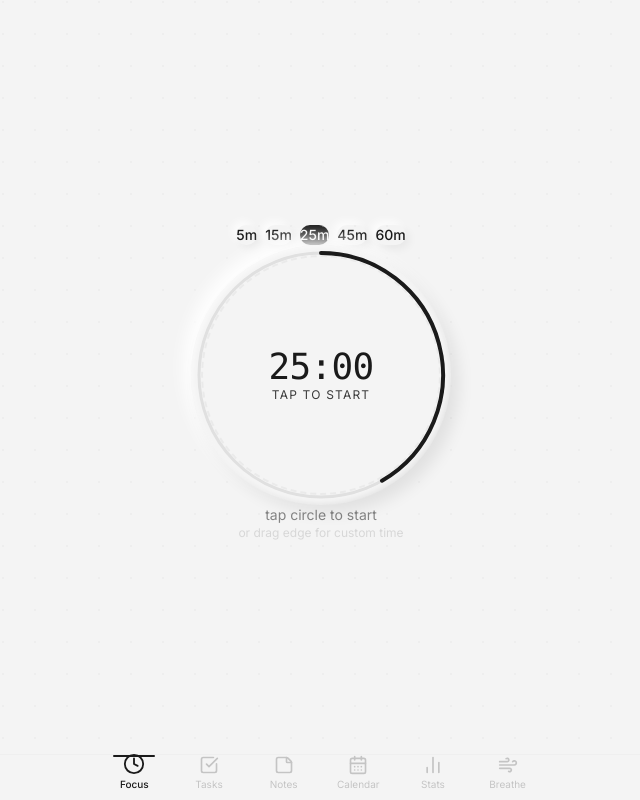
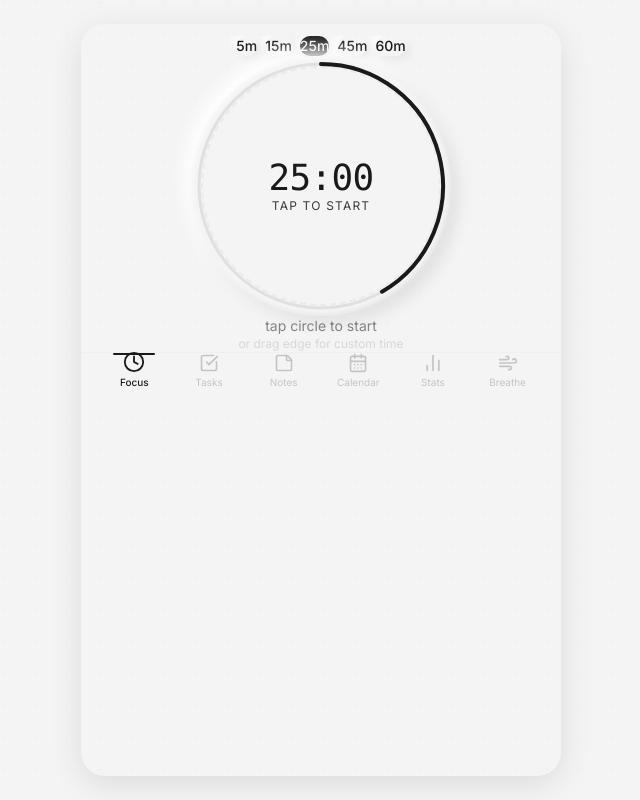
Before and after one commit to Nathanellevy-DI/TheZen.github.io, a React (Vite) app: page / in a window 1280 px wide. Shown: the whole page, without its empty margins (319-959 px from the left). Built offline with nearby package versions, Linux system fonts and the light colour scheme.

Commit message:
Add desktop layout - centered card with hover states

```diff
--- a/src/index.css
+++ b/src/index.css
@@ -70,48 +70,75 @@
 }
 
 /* ═══════════════════════════════════════════════════════════════════════
-   LOCK VIEWPORT - Prevent all unwanted scrolling
+   BASE STYLES - Works on all devices
    ═══════════════════════════════════════════════════════════════════════ */
 
-html {
+html,
+body {
   height: 100%;
   width: 100%;
+  margin: 0;
+  padding: 0;
+  font-family: 'Inter', -apple-system, BlinkMacSystemFont, 'Segoe UI', sans-serif;
+  background-color: var(--color-paper);
+  color: var(--color-ink);
+  -webkit-text-size-adjust: 100%;
+}
+
+/* Mobile: Lock viewport for app-like feel */
+@media (max-width: 1023px) {
+
+  html,
+  body {
     overflow: hidden;
     position: fixed;
     top: 0;
     left: 0;
     right: 0;
     bottom: 0;
+    user-select: none;
+    -webkit-user-select: none;
+    -webkit-touch-callout: none;
+    overscroll-behavior: none;
+    touch-action: pan-x pan-y;
+  }
+}
+
+/* Desktop: Allow normal scrolling */
+@media (min-width: 1024px) {
+
+  html,
+  body {
+    overflow: auto;
+    position: relative;
   }
 
   body {
-  height: 100%;
-  width: 100%;
-  overflow: hidden;
-  position: fixed;
-  top: 0;
-  left: 0;
-  right: 0;
-  bottom: 0;
-  margin: 0;
-  padding: 0;
-  font-family: 'Inter', -apple-system, BlinkMacSystemFont, 'Segoe UI', sans-serif;
-  background-color: var(--color-paper);
-  color: var(--color-ink);
-  user-select: none;
-  -webkit-user-select: none;
-  -webkit-touch-callout: none;
-  -webkit-text-size-adjust: 100%;
-  overscroll-behavior: none;
-  touch-action: pan-x pan-y;
+    display: flex;
+    justify-content: center;
+    align-items: flex-start;
+    min-height: 100vh;
+    padding: 24px;
+  }
 }
 
 #root {
+  width: 100%;
   height: 100%;
-  width: 100%;
-  overflow: hidden;
   display: flex;
   flex-direction: column;
+}
+
+/* Desktop: Constrain root width */
+@media (min-width: 1024px) {
+  #root {
+    max-width: 480px;
+    min-height: calc(100vh - 48px);
+    height: auto;
+    border-radius: 24px;
+    box-shadow: 0 8px 32px rgba(0, 0, 0, 0.1);
+    overflow: hidden;
+  }
 }
 
 * {
@@ -139,7 +166,7 @@ body {
 }
 
 /* ═══════════════════════════════════════════════════════════════════════
-   Scrollable Content Area - Only where needed
+   Scrollable Content Area
    ═══════════════════════════════════════════════════════════════════════ */
 
 .scrollable {
@@ -213,14 +240,15 @@ body {
 
 @media (min-width: 768px) {
   .app-container {
-    max-width: 600px;
+    max-width: 480px;
   }
 }
 
 /* ═══════════════════════════════════════════════════════════════════════
-   Hide Scrollbar
+   Hide Scrollbar (mobile only)
    ═══════════════════════════════════════════════════════════════════════ */
 
+@media (max-width: 1023px) {
   .scrollable::-webkit-scrollbar {
     width: 0;
     display: none;
@@ -230,3 +258,39 @@ body {
     -ms-overflow-style: none;
     scrollbar-width: none;
   }
+}
+
+/* Desktop: Show thin scrollbar */
+@media (min-width: 1024px) {
+  .scrollable::-webkit-scrollbar {
+    width: 6px;
+  }
+
+  .scrollable::-webkit-scrollbar-track {
+    background: var(--color-stone);
+    border-radius: 3px;
+  }
+
+  .scrollable::-webkit-scrollbar-thumb {
+    background: var(--color-stone-dark);
+    border-radius: 3px;
+  }
+
+  .scrollable::-webkit-scrollbar-thumb:hover {
+    background: var(--color-ink-soft);
+  }
+}
+
+/* ═══════════════════════════════════════════════════════════════════════
+   Desktop Hover States
+   ═══════════════════════════════════════════════════════════════════════ */
+
+@media (min-width: 1024px) {
+  button:hover {
+    cursor: pointer;
+  }
+
+  .clay:hover {
+    box-shadow: var(--shadow-clay-hover);
+  }
+}
```
Lines whose indentation alone changed are shown as unchanged.
